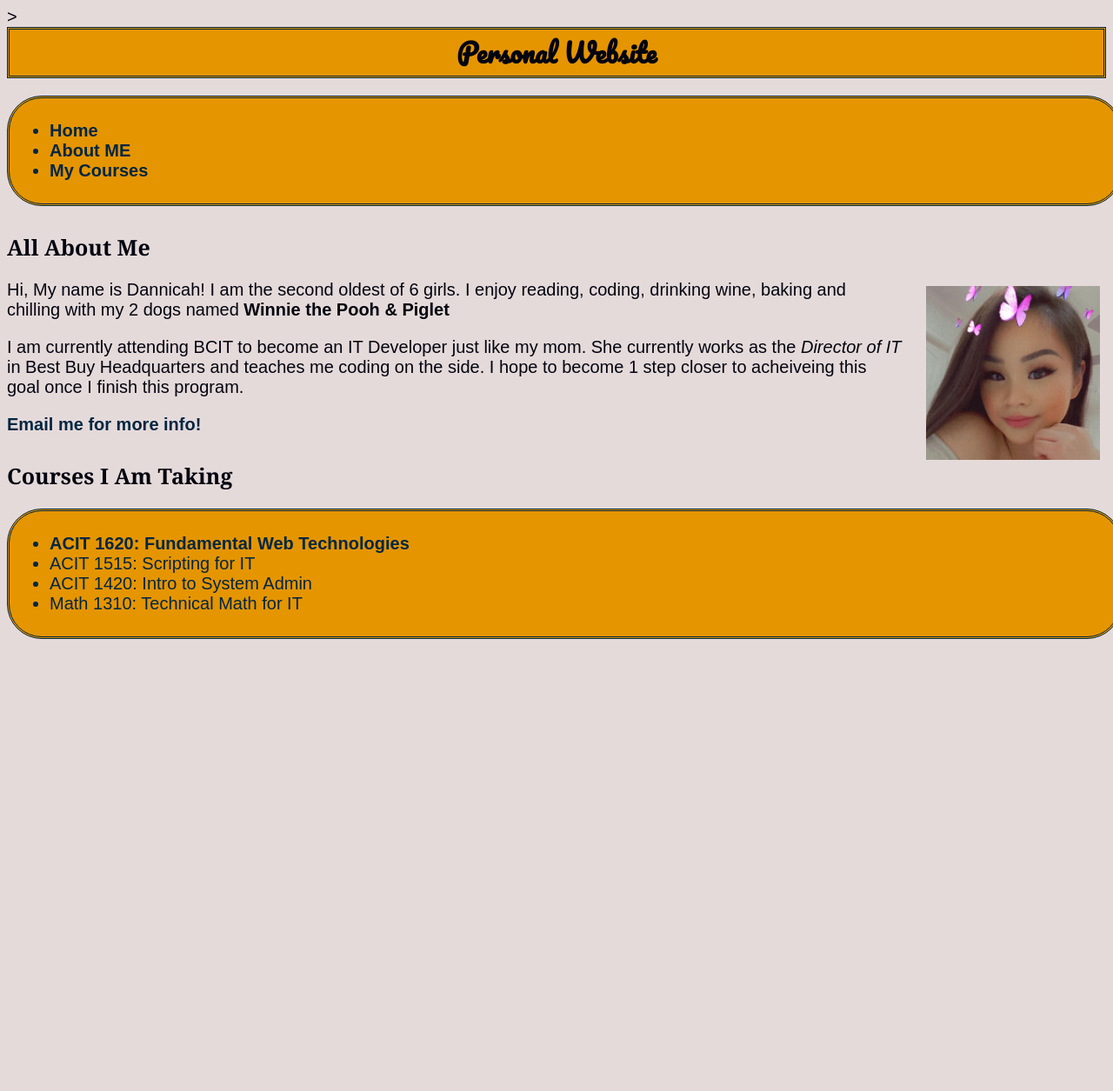
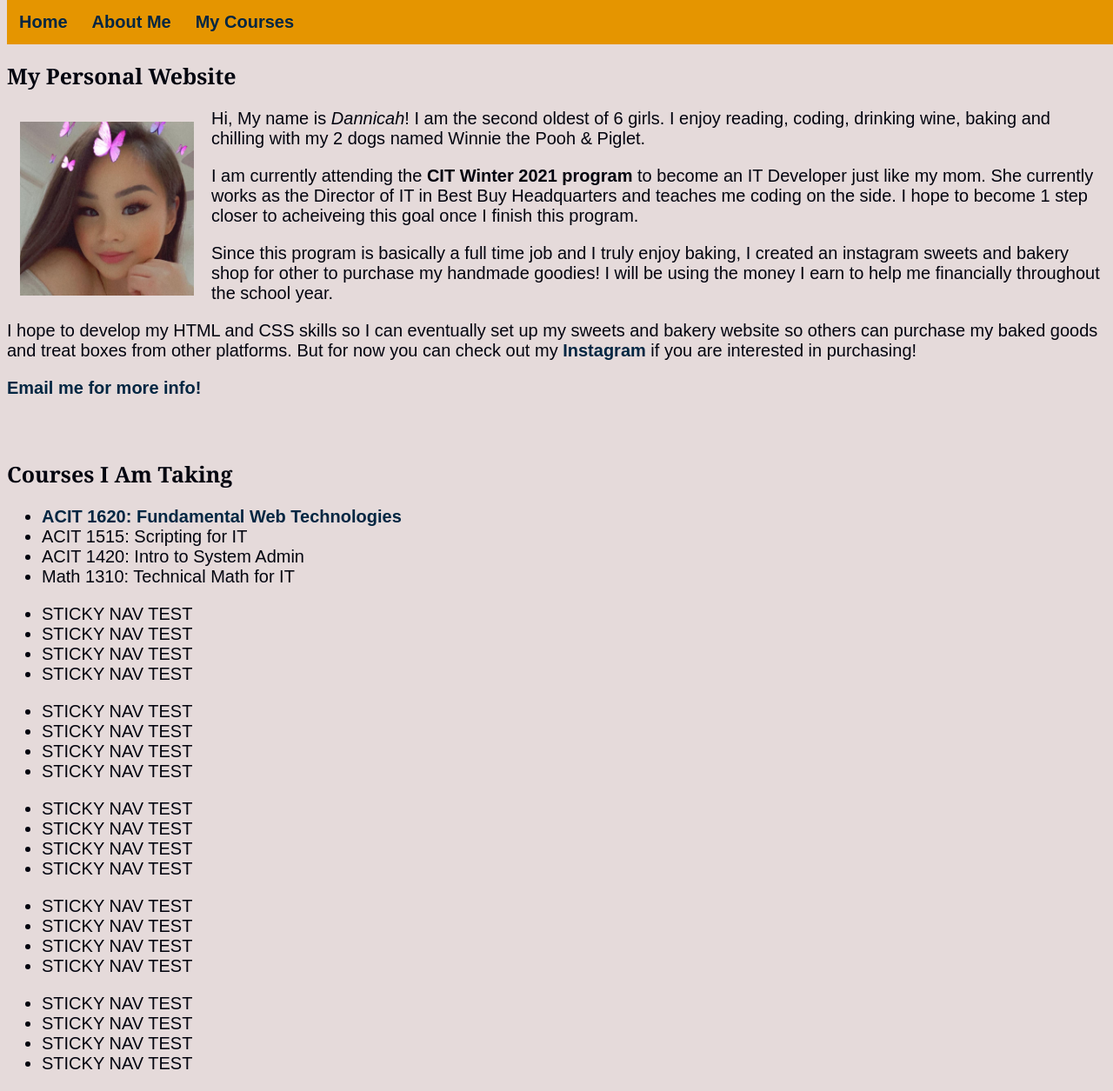
Before and after one commit to nicasalazar/ACIT1620, a plain HTML site: page index.html in a window 1280 px wide. Shown: the whole page at 87% size. Before the commit the page ends 800 px from the top, so only its background shows below. Drawn offline with Linux system fonts and the light colour scheme.

Commit message:
git commit

```diff
--- a/index.html
+++ b/index.html
@@ -3,41 +3,72 @@
 
         <title> Personal Website </title>
         <link rel="stylesheet" href="styles.css" rel="preconnect" href="https://fonts.gstatic.com">
-        <link href="https://fonts.googleapis.com/css2?family=Pacifico&display=swap" rel="stylesheet">>
+        <link href="https://fonts.googleapis.com/css2?family=Pacifico&display=swap" rel="stylesheet">
         <meta name="viewport" content="width=device-width, initial-scale=1.0">
 
     </head>
 
     <body>
-
-            <h1 id="cssresource-title"> Personal Website </h1>
-
-            <nav>
-                <ul>
-                    <li><a id="active" href="index.html"> Home </a>
-                    <li><a href="about.html"> About ME </a></li>
-                    <li><a href="courses.html"> My Courses </a></li>
-                </ul>
-            </nav>
+            <div id="navbar">
+                <a href="index.html"> Home </a>
+                <a href="about.html"> About Me </a>
+                <a id="active" href="courses.html"> My Courses </a>
+        </div>
 
 
-        <h2> All About Me </h2>
-        <img src="IMG_3482 (1).JPG" class="contentimage" width="200" height="200" alt="me">
-        <p> Hi, My name is Dannicah! I am the second oldest of 6 girls. I enjoy reading, coding, drinking wine, baking and chilling with my 2 dogs named <strong> Winnie the Pooh & Piglet </strong> </p>
+        <h2> My Personal Website </h2>
+        <img src="IMG_3482 (1).JPG" class="contentimage" alt="me">
 
-        <p> I am currently attending BCIT to become an IT Developer just like my mom. She currently works as the <em>Director of IT</em> in Best Buy Headquarters and teaches me coding on the side. I hope to become 1 step closer to acheiveing this goal once I finish this program.</p>
+        <p> Hi, My name is <em>Dannicah</em>! I am the second oldest of 6 girls. I enjoy reading, coding, drinking wine, baking and chilling with my 2 dogs named Winnie the Pooh & Piglet. </p>
+
+        <p> I am currently attending the <strong>CIT Winter 2021 program</strong> to become an IT Developer just like my mom. She currently works as the Director of IT in Best Buy Headquarters and teaches me coding on the side. I hope to become 1 step closer to acheiveing this goal once I finish this program.</p>
+
+        <p>Since this program is basically a full time job and I truly enjoy baking, I created an instagram sweets and bakery shop for other to purchase my handmade goodies! I will be using the money I earn to help me financially throughout the school year.</p>
+
+        <p> I hope to develop my HTML and CSS skills so I can eventually set up my sweets and bakery website so others can purchase my baked goods and treat boxes from other platforms. But for now you can check out my <a href="https://www.instagram.com/littlepiggysweets_/?hl=en"> Instagram</a> if you are interested in purchasing! </p>
 
         <a href="mailto:dannicahsalazar@gmail.com">Email me for more info!</a>
 
+
         <h2> Courses I Am Taking </h2>
-        <nav>
+
         <ul>
             <li><a href="https://www.bcit.ca/outlines/20211084978/"> ACIT 1620: Fundamental Web Technologies </a></li>
             <li> ACIT 1515: Scripting for IT </li>
             <li> ACIT 1420: Intro to System Admin </li>
             <li> Math 1310: Technical Math for IT</li>
         </ul>
-        </nav>
+        <ul>
+            <li>STICKY NAV TEST</li>
+            <li>STICKY NAV TEST</li>
+            <li>STICKY NAV TEST</li>
+            <li>STICKY NAV TEST</li>
+        </ul>
+        <ul>
+            <li>STICKY NAV TEST</li>
+            <li>STICKY NAV TEST</li>
+            <li>STICKY NAV TEST</li>
+            <li>STICKY NAV TEST</li>
+        </ul>
+        <ul>
+            <li>STICKY NAV TEST</li>
+            <li>STICKY NAV TEST</li>
+            <li>STICKY NAV TEST</li>
+            <li>STICKY NAV TEST</li>
+        </ul>
+        <ul>
+            <li>STICKY NAV TEST</li>
+            <li>STICKY NAV TEST</li>
+            <li>STICKY NAV TEST</li>
+            <li>STICKY NAV TEST</li>
+        </ul>
+        <ul>
+            <li>STICKY NAV TEST</li>
+            <li>STICKY NAV TEST</li>
+            <li>STICKY NAV TEST</li>
+            <li>STICKY NAV TEST</li>
+        </ul>
+
     </body>
 
 </html>
--- a/styles.css
+++ b/styles.css
@@ -4,12 +4,14 @@ body{
     font-family: sans-serif;
     text-align: left;
     font-size: 20px;
+    margin-top: 70px;
+
 
 }
 
 
 h1{
-    margin-top: 0;
+    margin-top: 50px;
     background-color: #e59500;
     color:#02040F;
     font-family: 'Pacifico', cursive;
@@ -28,10 +30,11 @@ h2{
     font-family: Georgia;
     font-size: 25px;
     text-align: left;
-    margin-top: 30px;
+    margin-top: 70px;
     background-position: 2px 10px;
 
 }
+
 
 a:link{
     font-weight: bold;
@@ -56,18 +59,40 @@ a:visited {
 
 }
 
-nav {
-    border-radius:40px;
-    border-style: double;
+#navbar {
     background-color: #e59500;
     color: #002642;
     width: 100%;
-    padding:6px;
+    overflow: hidden;
+    position: fixed;
+    top: 0;
 
 }
 
+#navbar a {
+    float: left;
+    display: block;
+    color: #002642;
+    text-align: center;
+    padding: 14px;
+    text-decoration: none;
+  }
+
+  #navbar a:hover {
+    background-color: #E5DADA;
+    color: #e59500;
+  }
+
+  #navbar a.active {
+    background-color: #02040F;
+    color: white;
+  }
+
+
 .contentimage {
-    float: right;
-    padding: 7px;
-    margin: 0 0 20px 20px;
+    float: left;
+    padding: 15px;
+    margin: 0 5px 5px 0px;
+    width: 200;
+    height: 200;
 }
```
Also changed, not shown: about.html (+16 -13 lines), courses.html (+6 -11 lines).
